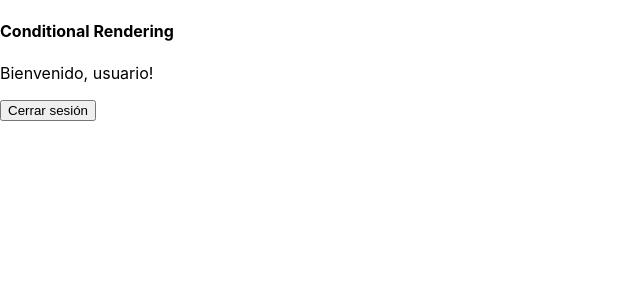
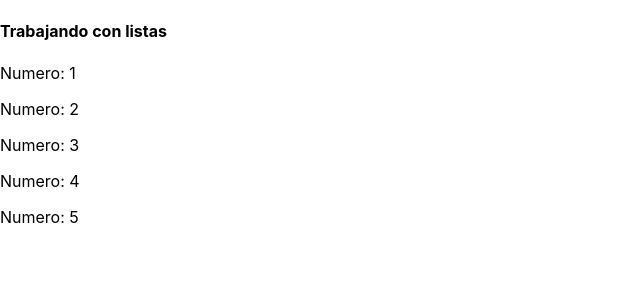
Before and after one commit to Sikay/curso-aprender-react, a React (Create React App) app: page / in a window 1280 px wide. Shown: the top 300 px of the page, without its empty margins (0-640 px from the left). Built offline with nearby package versions, Linux system fonts and the light colour scheme.

Commit message:
Trabajando con listas e indices

```diff
--- /dev/null
+++ b/src/Lista.js
@@ -0,0 +1,17 @@
+import React, { Component } from "react";
+
+class Lista extends Component {
+  render() {
+    const numbers = [1, 2, 3, 4, 5];
+    return (
+      <div>
+        <h4>Trabajando con listas</h4>
+        {numbers.map((number, index) => (
+          <p key={index}>Numero: {number}</p>
+        ))}
+      </div>
+    );
+  }
+}
+
+export default Lista;
--- a/src/index.js
+++ b/src/index.js
@@ -4,11 +4,13 @@ import "./index.css";
 import App from "./App";
 import State from "./State";
 import Condicional from "./Condicional";
+import Lista from "./Lista";
 import * as serviceWorker from "./serviceWorker";
 
 ReactDOM.render(<App />, document.getElementById("root"));
 ReactDOM.render(<State />, document.getElementById("root"));
 ReactDOM.render(<Condicional />, document.getElementById("root"));
+ReactDOM.render(<Lista />, document.getElementById("root"));
 
 // If you want your app to work offline and load faster, you can change
 // unregister() to register() below. Note this comes with some pitfalls.
```
